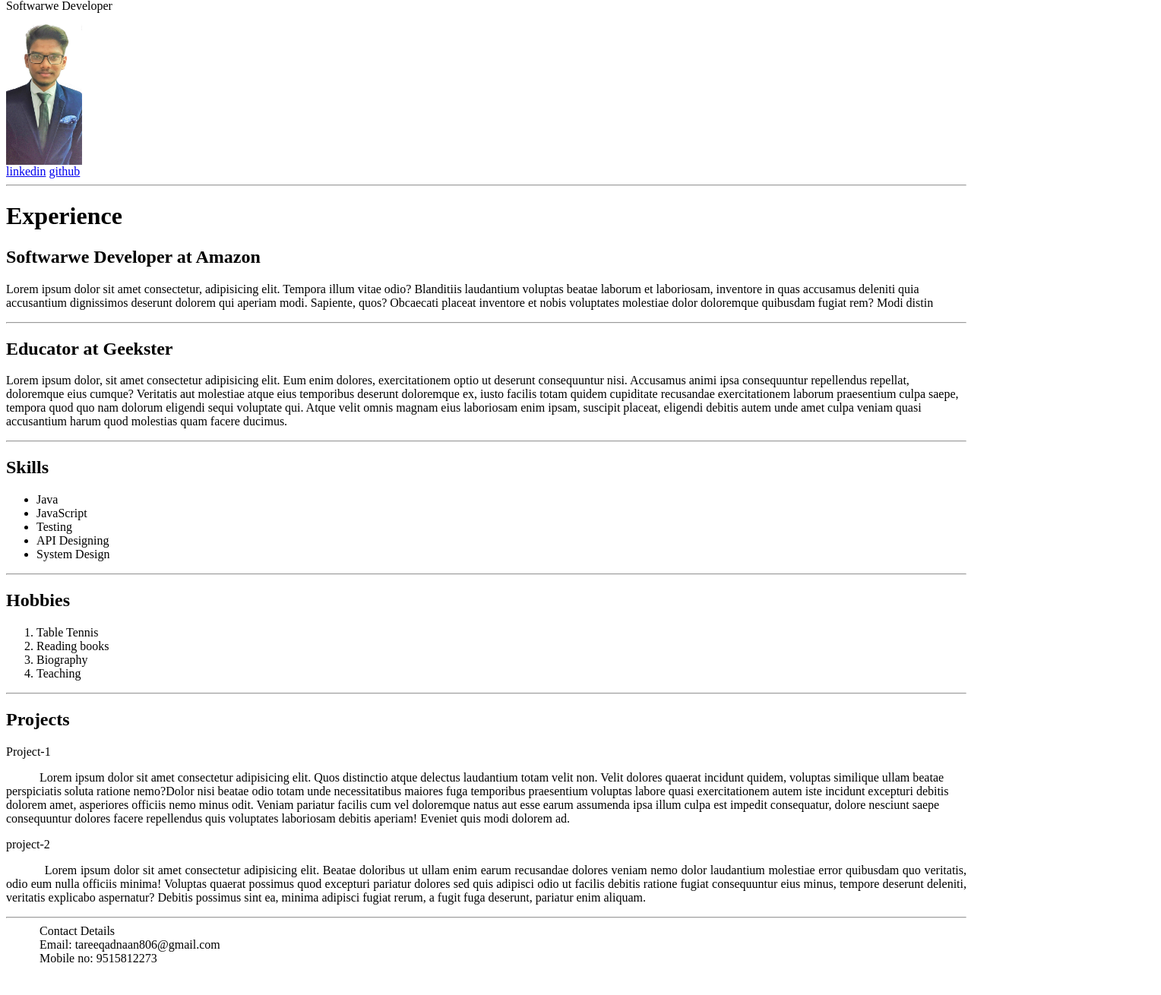
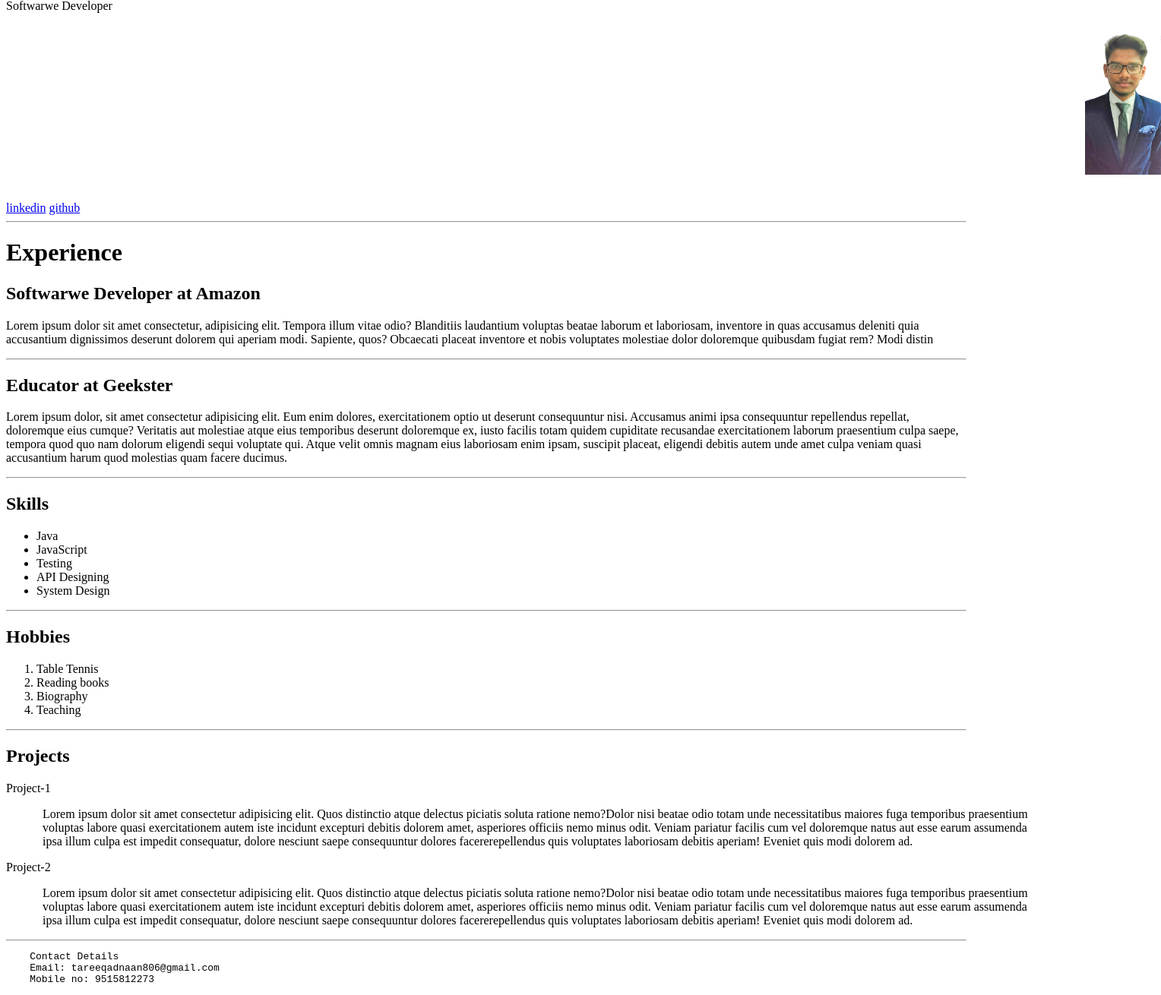
Before and after one commit to tareeqadnaan806/resume, a plain HTML site: page index.html in a window 1280 px wide. Shown: the part 89-1399 px from the top of the page at 76% size, 1528 px wide, since content can reach past the window. Before the commit the page ends 1368 px from the top, so only its background shows below. Drawn offline with Linux system fonts and the light colour scheme.

Commit message:
Update index.html

```diff
--- a/index.html
+++ b/index.html
@@ -1,6 +1,7 @@
 <h1 style="display: inline-block;">Mohammed Tareeq Adnaan</h1>
  <br>
-Softwarwe Developer &emsp;&emsp;&emsp;&emsp;&emsp;&emsp;&emsp;&emsp;&emsp;&emsp;&emsp;&emsp;&emsp;&emsp;&emsp;&emsp;&emsp;&emsp;&emsp;&emsp;&emsp;&emsp;&emsp;&emsp;&emsp;&emsp;&emsp;&emsp;&emsp;&emsp;&emsp;&emsp;&emsp;&emsp;&emsp;&emsp;&emsp;&emsp;&emsp;&emsp;&emsp;&emsp;&emsp;&emsp;&emsp;&emsp;&emsp;&emsp;&emsp;&emsp;&emsp;&emsp;&emsp;&emsp;&emsp;&emsp;&emsp;&emsp;&emsp;&emsp;&emsp;&emsp;&emsp;&emsp;&emsp;&emsp; <img src="./photo.jpg" width="100px" height="200px" alt="My Image"><br>
+Softwarwe Developer
+<pre>                                                                                                                                                                                      <img src="./photo.jpg" width="100px" height="200px" alt="My Image"></pre><br>
 <a href="https://www.linkedin.com/in/mohammed-tareeq-adnaan-4b574a242/" target="_blank">linkedin</a>
 <a href="https://github.com/tareeqadnaan806" target="_blank">github</a> <hr>
 <h1>Experience</h1>
@@ -29,10 +30,16 @@ Softwarwe Developer &emsp;&emsp;&emsp;&emsp;&emsp;&emsp;&emsp;&emsp;&emsp;&emsp;
 <hr>
 <h2>Projects</h2>
 Project-1
-<p>&nbsp;&nbsp;&nbsp;&nbsp;&nbsp;&nbsp;&nbsp;&nbsp;&nbsp;&nbsp;&nbsp;Lorem ipsum dolor sit amet consectetur adipisicing elit. Quos distinctio atque delectus laudantium totam velit non. Velit dolores quaerat incidunt quidem, voluptas similique ullam beatae perspiciatis soluta ratione nemo?Dolor nisi beatae odio totam unde necessitatibus maiores fuga temporibus praesentium voluptas labore quasi exercitationem autem iste incidunt excepturi debitis dolorem amet, asperiores officiis nemo minus odit. Veniam pariatur facilis cum vel doloremque natus aut esse earum assumenda ipsa illum culpa est impedit consequatur, dolore nesciunt saepe consequuntur dolores facere repellendus quis voluptates laboriosam debitis aperiam! Eveniet quis modi dolorem ad.</p>
-project-2
-<p style="text-align: justify;">&nbsp;&nbsp;&nbsp;&nbsp;&nbsp;&nbsp;&nbsp;&nbsp;&nbsp;&nbsp;&nbsp;Lorem ipsum dolor sit amet consectetur adipisicing elit. Beatae doloribus ut ullam enim earum recusandae dolores veniam nemo dolor laudantium molestiae error quibusdam quo veritatis, odio eum nulla officiis minima! Voluptas quaerat possimus quod excepturi pariatur dolores sed quis adipisci odio ut facilis debitis ratione fugiat consequuntur eius minus, tempore deserunt deleniti, veritatis explicabo aspernatur? Debitis possimus sint ea, minima adipisci fugiat rerum, a fugit fuga deserunt, pariatur enim aliquam.</p>
+<pre style="font-family: 'Times New Roman', Times, serif;">            Lorem ipsum dolor sit amet consectetur adipisicing elit. Quos distinctio atque delectus piciatis soluta ratione nemo?Dolor nisi beatae odio totam unde necessitatibus maiores fuga temporibus praesentium
+            voluptas labore quasi exercitationem autem iste incidunt excepturi debitis dolorem amet, asperiores officiis nemo minus odit. Veniam pariatur facilis cum vel doloremque natus aut esse earum assumenda
+            ipsa illum culpa est impedit consequatur, dolore nesciunt saepe consequuntur dolores facererepellendus quis voluptates laboriosam debitis aperiam! Eveniet quis modi dolorem ad.</pre>
+Project-2
+<pre style="font-family: 'Times New Roman', Times, serif;">            Lorem ipsum dolor sit amet consectetur adipisicing elit. Quos distinctio atque delectus piciatis soluta ratione nemo?Dolor nisi beatae odio totam unde necessitatibus maiores fuga temporibus praesentium
+            voluptas labore quasi exercitationem autem iste incidunt excepturi debitis dolorem amet, asperiores officiis nemo minus odit. Veniam pariatur facilis cum vel doloremque natus aut esse earum assumenda
+            ipsa illum culpa est impedit consequatur, dolore nesciunt saepe consequuntur dolores facererepellendus quis voluptates laboriosam debitis aperiam! Eveniet quis modi dolorem ad.</pre>
 <hr>
-&nbsp;&nbsp;&nbsp;&nbsp;&nbsp;&nbsp;&nbsp;&nbsp;&nbsp;&nbsp;&nbsp;Contact Details <br>
-&nbsp;&nbsp;&nbsp;&nbsp;&nbsp;&nbsp;&nbsp;&nbsp;&nbsp;&nbsp;&nbsp;Email: tareeqadnaan806@gmail.com <br>
-&nbsp;&nbsp;&nbsp;&nbsp;&nbsp;&nbsp;&nbsp;&nbsp;&nbsp;&nbsp;&nbsp;Mobile no: 9515812273
+<pre>
+    Contact Details
+    Email: tareeqadnaan806@gmail.com
+    Mobile no: 9515812273
+</pre>
```
